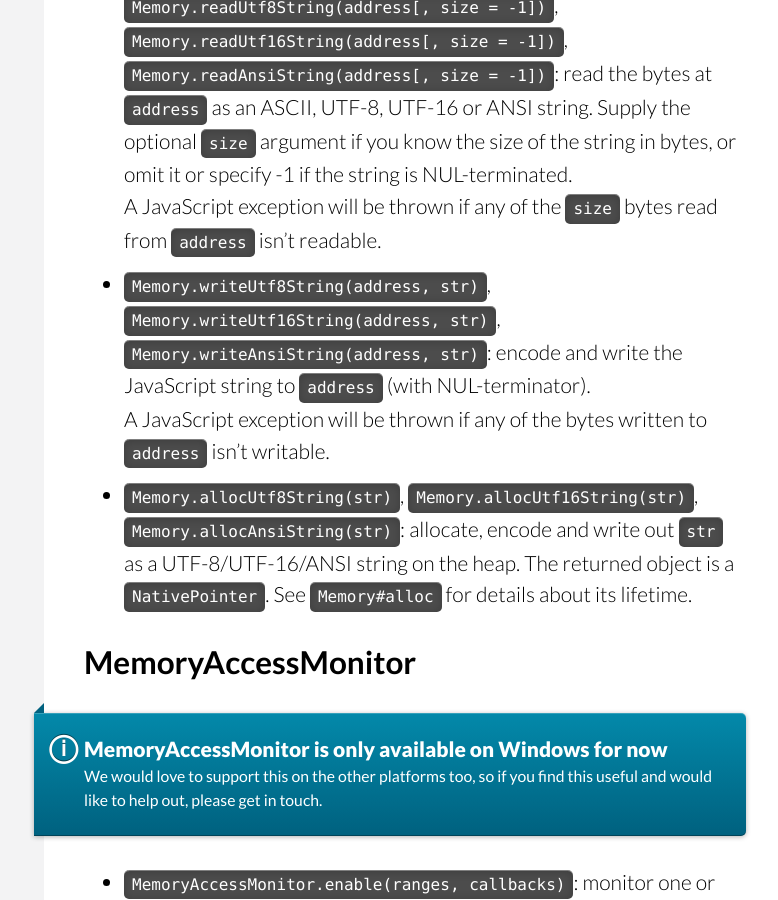
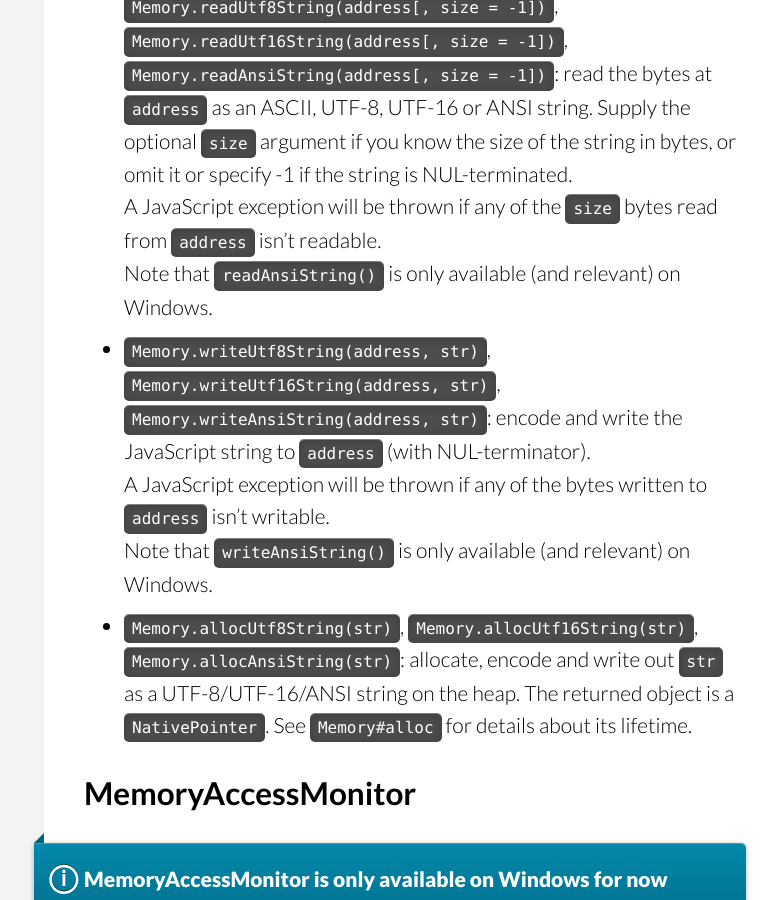
Before and after one commit to frida/frida-website, a Jekyll site: the page built from docs/javascript-api.md, in a window 1280 px wide and 900 px high, scrolled down 7910 px. Shown: the whole window, without its empty margins (127-905 px from the left). Built offline with Jekyll 4.4.1, drawn with Linux system fonts in a browser that asks for light colours; some web fonts are replaced; Markdown is read by kramdown in place of the engine named in the settings.

Commit message:
Add notes about ANSI API availability

```diff
--- a/docs/javascript-api.md
+++ b/docs/javascript-api.md
@@ -282,6 +282,8 @@ Memory.protect(ptr("0x1234"), 4096, 'rw-');
     A JavaScript exception will be thrown if any of the `size` bytes read from
     `address` isn't readable.
 
+    Note that `readAnsiString()` is only available (and relevant) on Windows.
+
 +   `Memory.writeUtf8String(address, str)`,
     `Memory.writeUtf16String(address, str)`,
     `Memory.writeAnsiString(address, str)`:
@@ -289,6 +291,8 @@ Memory.protect(ptr("0x1234"), 4096, 'rw-');
 
     A JavaScript exception will be thrown if any of the bytes written to
     `address` isn't writable.
+
+    Note that `writeAnsiString()` is only available (and relevant) on Windows.
 
 +   `Memory.allocUtf8String(str)`,
     `Memory.allocUtf16String(str)`,
```
